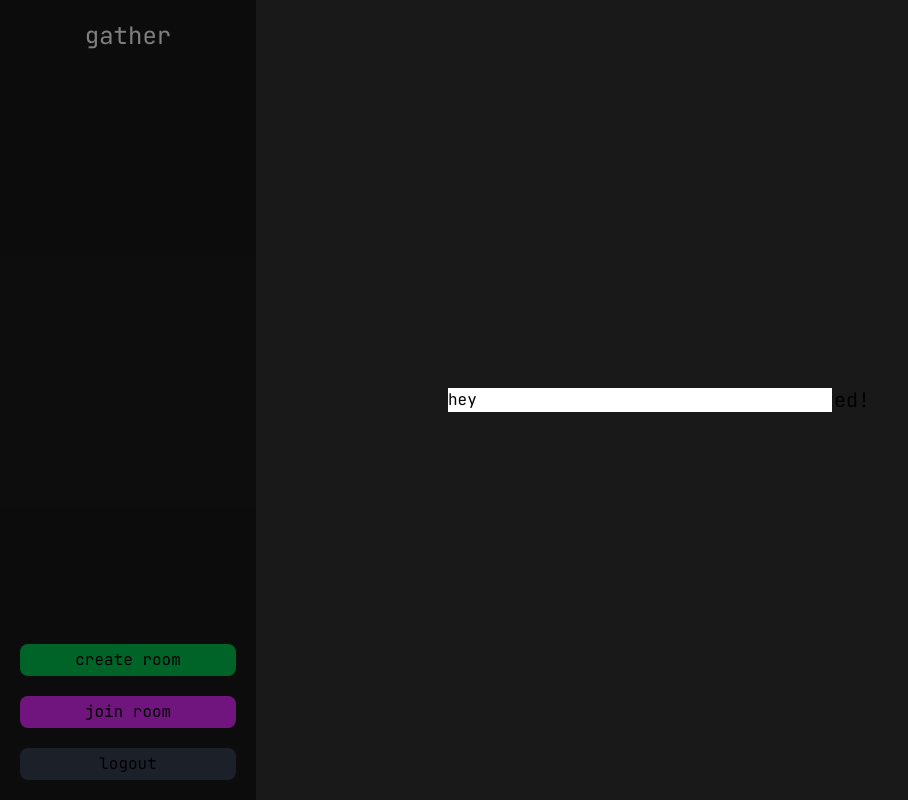
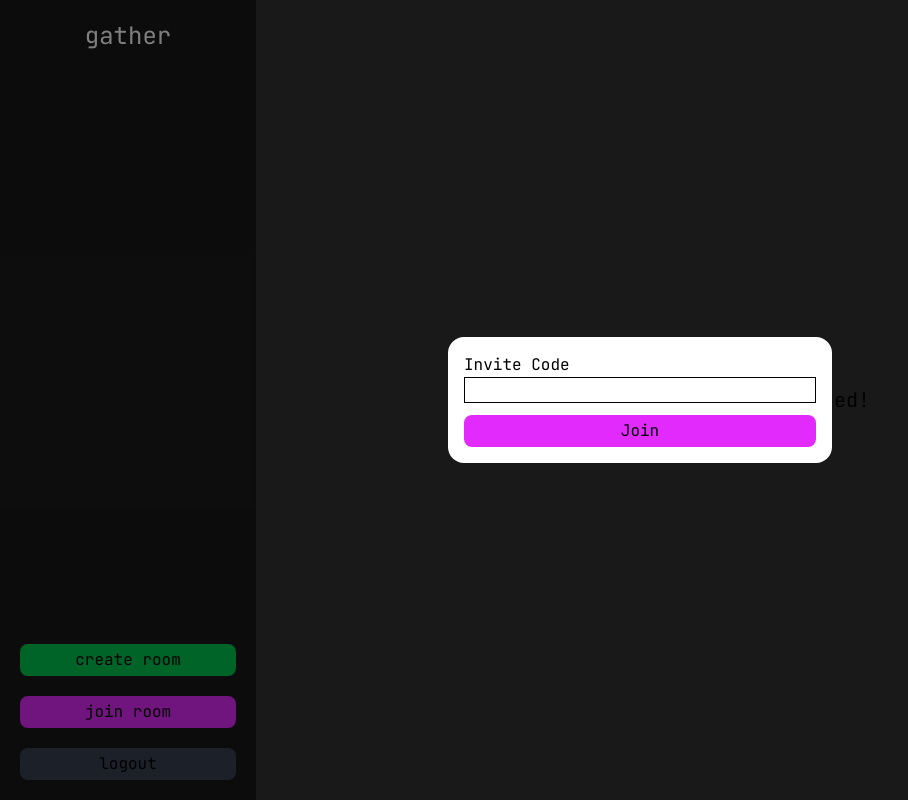
Before and after one commit to jordanfulawka/gather-distributed, a Next.js app in the folder apps/frontend/: page /rooms in a window 1280 px wide. Both pictures are taken after a click on the button "join room". Shown: the whole page, without its empty margins (0-908 px from the left). Built offline with nearby package versions, Linux system fonts and the light colour scheme.

Commit message:
feat: add join room modal

```diff
--- a/apps/frontend/components/JoinRoomModal.tsx
+++ b/apps/frontend/components/JoinRoomModal.tsx
@@ -1,4 +1,8 @@
 'use client';
+
+import { useAuth } from '@/context/AuthContext';
+import { joinRoom } from '@/lib/api';
+import { useState } from 'react';
 
 export default function JoinRoomModal({
   onClose,
@@ -7,13 +11,50 @@ export default function JoinRoomModal({
   onClose: () => void;
   onSuccess: (roomId: string) => void;
 }) {
+  const [inviteCode, setInviteCode] = useState('');
+  const { token } = useAuth();
+  const [error, setError] = useState<string | null>(null);
+
+  async function handleSubmit(e: React.FormEvent) {
+    e.preventDefault();
+    try {
+      if (!token) {
+        setError('No token provided');
+        return;
+      }
+      const response = await joinRoom(inviteCode, token);
+      onSuccess(response.room.id);
+    } catch {
+      setError('There was an error');
+    }
+  }
+
   return (
     <div
       className='bg-black/50 fixed inset-0 flex justify-center items-center z-50'
       onClick={onClose}
     >
-      <div className='bg-white w-96' onClick={(e) => e.stopPropagation}>
-        hey
+      <div
+        className='bg-white w-96 rounded-2xl'
+        onClick={(e) => e.stopPropagation()}
+      >
+        <div className='p-4'>
+          <form className='flex flex-col' onSubmit={handleSubmit}>
+            <label>Invite Code</label>
+            <input
+              type='text'
+              value={inviteCode}
+              onChange={(e) => setInviteCode(e.target.value)}
+              className='border border-black'
+            />
+            <button
+              className='bg-fuchsia-500 rounded-lg w-full mt-3'
+              type='submit'
+            >
+              <p className='p-1'>Join</p>
+            </button>
+          </form>
+        </div>
       </div>
     </div>
   );
```
